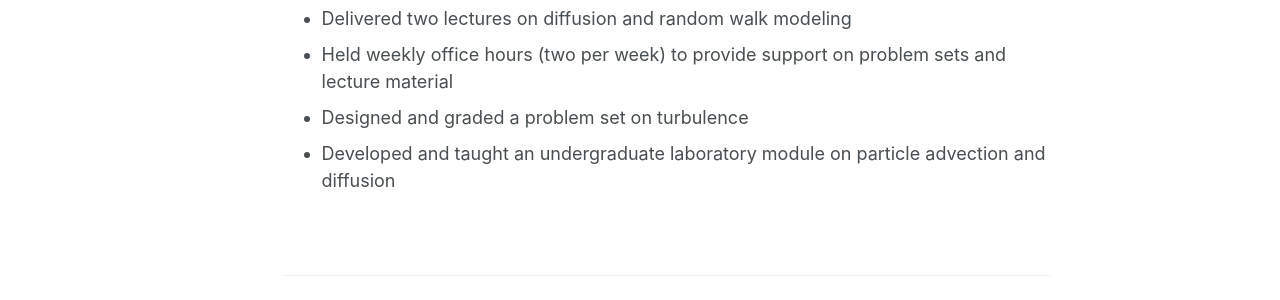
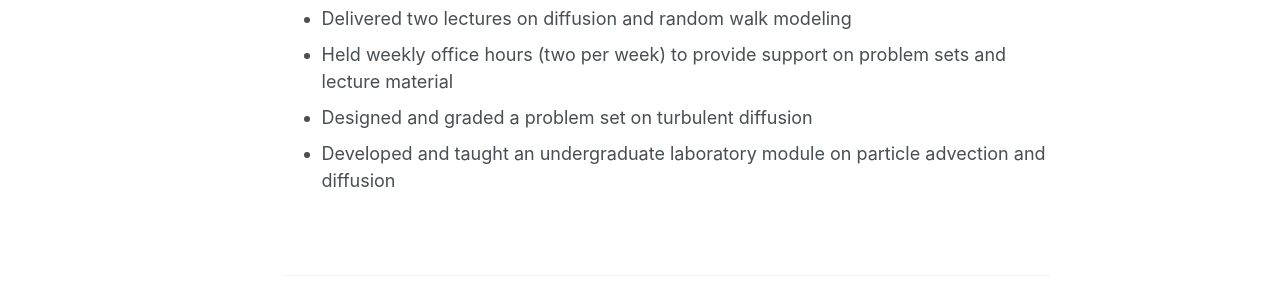
Before and after one commit to duddlshin/duddlshin.github.io, a Jekyll site: the page built from _teaching/2025-fall-teaching.md, in a window 1280 px wide and 1390 px high. Shown: the part 652-952 px from the top of the window. Built offline with Jekyll 4.4.1, drawn with Linux system fonts in a browser that asks for light colours; some web fonts are replaced.

Commit message:
Finalized format for teaching page

```diff
--- a/_teaching/2025-fall-teaching.md
+++ b/_teaching/2025-fall-teaching.md
@@ -24,5 +24,5 @@ Experience
 ======
 - Delivered two lectures on diffusion and random walk modeling
 - Held weekly office hours (two per week) to provide support on problem sets and lecture material
-- Designed and graded a problem set on turbulence
+- Designed and graded a problem set on turbulent diffusion
 - Developed and taught an undergraduate laboratory module on particle advection and diffusion
```
